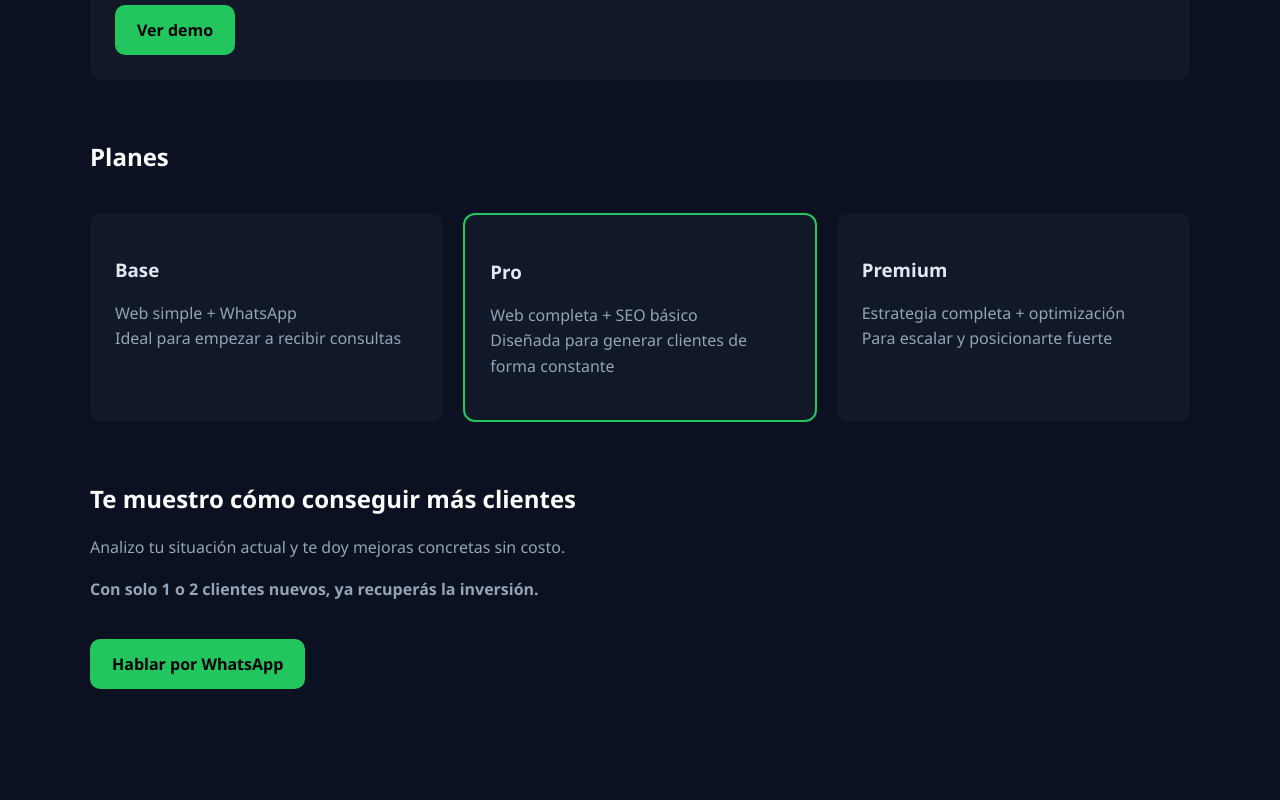
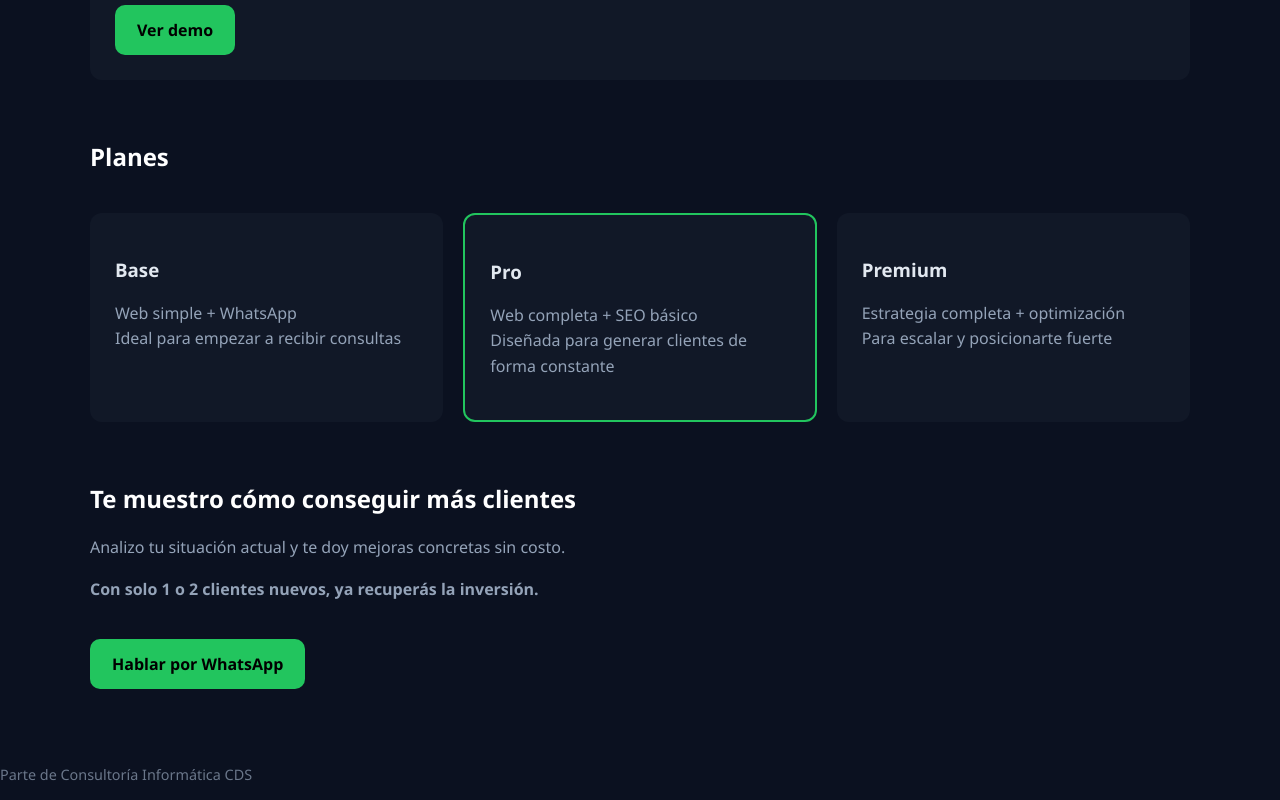
Before and after one commit to consultoriainformaticacds/nexo-landing, a plain HTML site: page index.html in a window 1280 px wide. Shown: the part 1401-2201 px from the top of the page. Before the commit the page ends 2150 px from the top, so only its background shows below. Drawn offline with Linux system fonts and the light colour scheme.

Commit message:
Add files via upload

```diff
--- a/index.html
+++ b/index.html
@@ -186,3 +186,6 @@
 
 </body>
 </html>
+<p style="font-size: 0.9rem; opacity: 0.7;">
+Parte de Consultoría Informática CDS
+</p>
```
